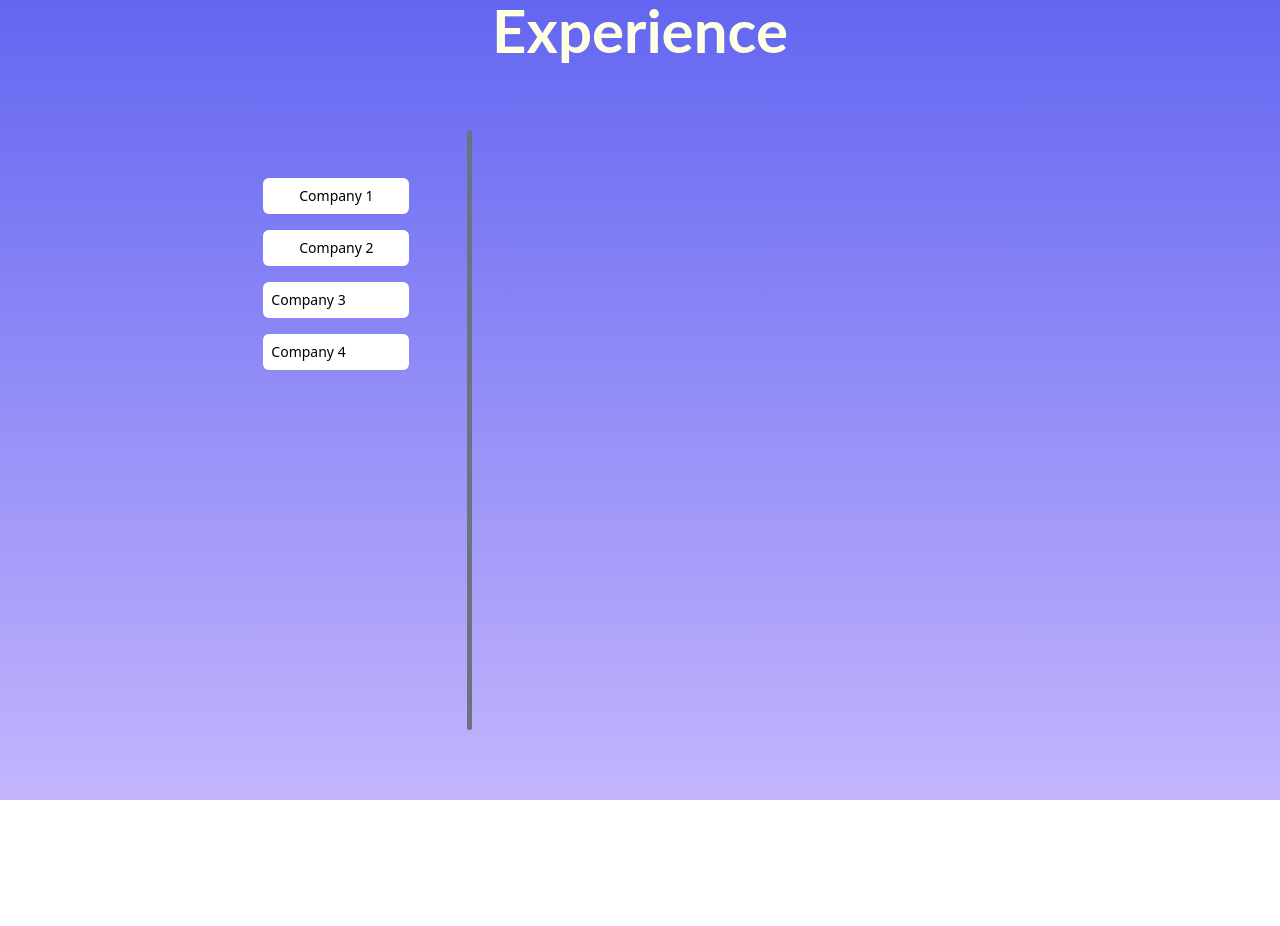
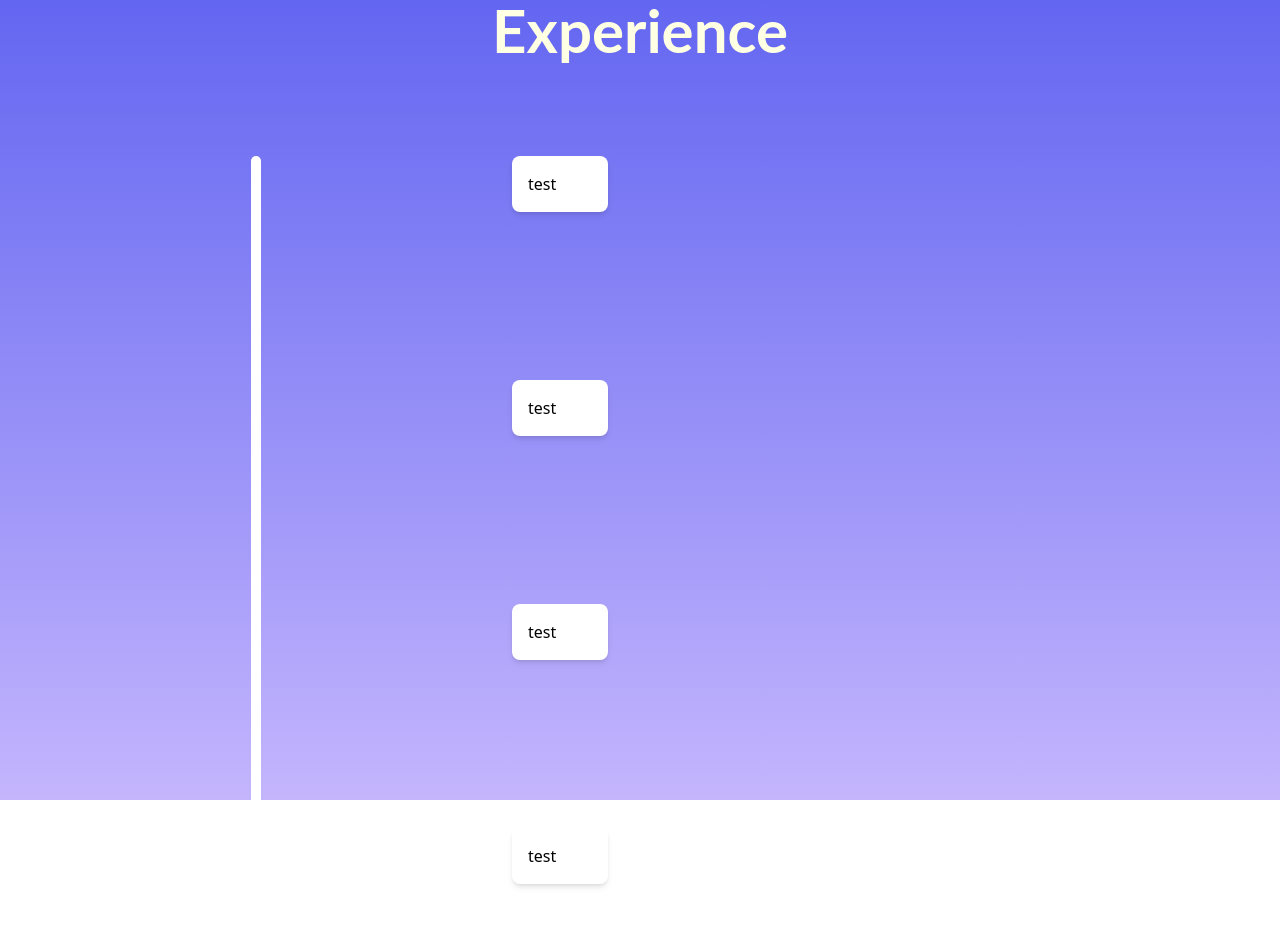
Before and after one commit to WahabJI/my-project, a Next.js app: page / in a window 1280 px wide. Shown: the part 1600-2526 px from the top of the page. Before the commit the page ends 2400 px from the top, so only its background shows below. Built offline with nearby package versions, Linux system fonts and the light colour scheme.

Commit message:
scrapped the idea for old experience page and moving to new timeline based look

```diff
--- a/components/ExperienceExample.tsx
+++ b/components/ExperienceExample.tsx
@@ -1,12 +1,14 @@
 import React from 'react'
-
+import { useState } from 'react';
 interface componentProps {
     isClicked: boolean;
 }
 
 function company1(props: componentProps){
+    const [isHidden, setIsHidden] = useState(!props.isClicked);
+
     return(
-    <div className="w-3/4 h-auto ml-16 pl-16 pt-4">
+    <div id="job1" className={`w-3/4 h-auto ml-16 pl-16 pt-4 `} >
         <div className={`bg-white rounded-md p-4 transform transition-all duration-500 ${props.isClicked? 'translate-y-0 opacity-100' : 'translate-y-10 opacity-0'}`}>
             <p className="text-lg font-bold">Job Title</p>
             <p className="text-sm font-medium">Company Name | Location | Start Date - End Date</p>
--- a/components/ExperienceExample2.tsx
+++ b/components/ExperienceExample2.tsx
@@ -1,13 +1,15 @@
 import React from 'react'
-
+import { useState } from 'react';
 interface componentProps {
     isClicked: boolean;
 }
 
-function company1(props: componentProps){
+function company2(props: componentProps){
+    const [isHidden, setIsHidden] = useState(!props.isClicked);
+
     return(
-    <div className="w-3/4 h-auto ml-16 pl-16 pt-4">
-        <div className={`bg-white rounded-md p-4 transform transition-all duration-500 ${props.isClicked? 'translate-y-0 opacity-100' : 'translate-y-10 opacity-0'}`}>
+    <div className={`w-3/4 h-auto ml-16 pl-16 pt-4 `} >
+        <div className={`bg-white rounded-md p-4 transform transition-all duration-500 ${props.isClicked? 'translate-y-0 opacity-100' : 'translate-y-10 opacity-100'}`}>
             <p className="text-lg font-bold">Job Title 2</p>
             <p className="text-sm font-medium">Company Name 2 | Location 2 | Start Date 2 - End Date 2</p>
             <p className="max-w-md">
@@ -22,4 +24,4 @@ function company1(props: componentProps){
     );
 }
 
-export default company1;
+export default company2;
--- a/pages/index.tsx
+++ b/pages/index.tsx
@@ -7,6 +7,8 @@ import { TypeAnimation } from 'react-type-animation';
 const inter = Inter({ subsets: ['latin'] })
 import { useRef, useState, useEffect } from 'react';
 import Job1 from '@/components/ExperienceExample';
+import Job2 from '@/components/ExperienceExample2';
+import { render } from 'react-dom'
 
 
 function isElementVisible(element: HTMLElement): boolean {
@@ -18,7 +20,7 @@ function isElementVisible(element: HTMLElement): boolean {
 }
 
 export default function Home() {
-  const [buttonClicked, setButtonClicked] = useState(1);
+  const [buttonClicked, setButtonClicked] = useState(0);
   const [isVisible, setIsVisible] = useState(false);
   const myElementRef = useRef(null);
 
@@ -40,6 +42,7 @@ export default function Home() {
       window.removeEventListener("scroll", handleScroll);
     };
   }, []);
+
   return (
     <>
       <Head>
@@ -187,17 +190,65 @@ export default function Home() {
           </section>
 
           {/* EXPERIENCE SECTION */}
-          <section id="experience" className="bg-gradient-to-b from-indigo-500 to-violet-300 h-screen flex flex-col items-center">
-            <h1 className="text-center text-6xl font-title font-bold text-beige">Experience</h1>
-            <div className="flex flex-row justify-center my-auto">
+          <section id="experience" className="bg-gradient-to-b from-indigo-500 to-violet-300 h-screen">
+            <h1 className="text-center text-6xl font-title font-bold text-beige flex flex-col items-center">Experience</h1>
+            <div className="grid grid-cols-10 grid-rows-4">
+              <div className="col-span-4 row-span-4 flex justify-center items-center">
+                <div className="mt-24 h-[800px] bg-white w-[10px] rounded-lg"></div>
+              </div>
+              <div className="col-span-6 w-24 h-24 mt-24">
+              <div className="bg-white rounded-lg shadow-md p-4">
+                {/* Content goes here */}
+                test
+              </div>
+              </div>
+              <div className="col-span-6 w-24 h-24 mt-24">
+              <div className="bg-white rounded-lg shadow-md p-4">
+                {/* Content goes here */}
+                test
+              </div>
+              </div>
+              <div className="col-span-6 w-24 h-24 mt-24">
+              <div className="bg-white rounded-lg shadow-md p-4">
+                {/* Content goes here */}
+                test
+              </div>
+              </div>
+              <div className="col-span-6 w-24 h-24 mt-24">
+              <div className="bg-white rounded-lg shadow-md p-4">
+                {/* Content goes here */}
+                test
+              </div>
+              </div>
+            </div>
+          </section>
+
+
+
+
+
+        </div>
+      </main>
+    </>
+  )
+}
+
+
+{/* <div className="flex flex-row justify-center my-auto">
               <div className="w-1/4 h-auto p-2 mr-12 pt-12">
 
                 <div className="bg-white rounded-md p-2">
-                  <button onClick={() => {setButtonClicked(4); console.log(buttonClicked);}} className="text-sm font-medium block w-full h-full">Company 1</button>
+                  <button onClick={() => {
+                    setButtonClicked(1);
+                    console.log(buttonClicked);
+                    }} className="text-sm font-medium block w-full h-full">Company 1</button>
                 </div>
 
                 <div className="bg-white rounded-md p-2 mt-4">
-                  <button onClick={() => {setButtonClicked(1); console.log(buttonClicked);}} className="text-sm font-medium block w-full h-full">Company 2</button>
+                  <button onClick={() => {
+                    setButtonClicked(2);
+                    console.log(buttonClicked);
+                    }} className="text-sm font-medium block w-full h-full">Company 2</button>
                 </div>
 
                 <div className="bg-white rounded-md p-2 mt-4">
@@ -208,15 +259,6 @@ export default function Home() {
                 </div>
               </div>
               <div className="h-[600px] bg-gray-500 w-[5px] ml-0.5 rounded-lg"></div>
-                {buttonClicked === 4 ? <Job1 isClicked={true}/> : <Job1 isClicked={false}/>}
-            </div>
-          </section>
-
-
-
-
-        </div>
-      </main>
-    </>
-  )
-}
+                {buttonClicked === 1 ? <Job1 isClicked={true}/> : <Job1 isClicked={false}/>}
+                {buttonClicked === 2 ? <Job2 isClicked={true}/> : <Job2 isClicked={false}/>}
+            </div> */}
```
